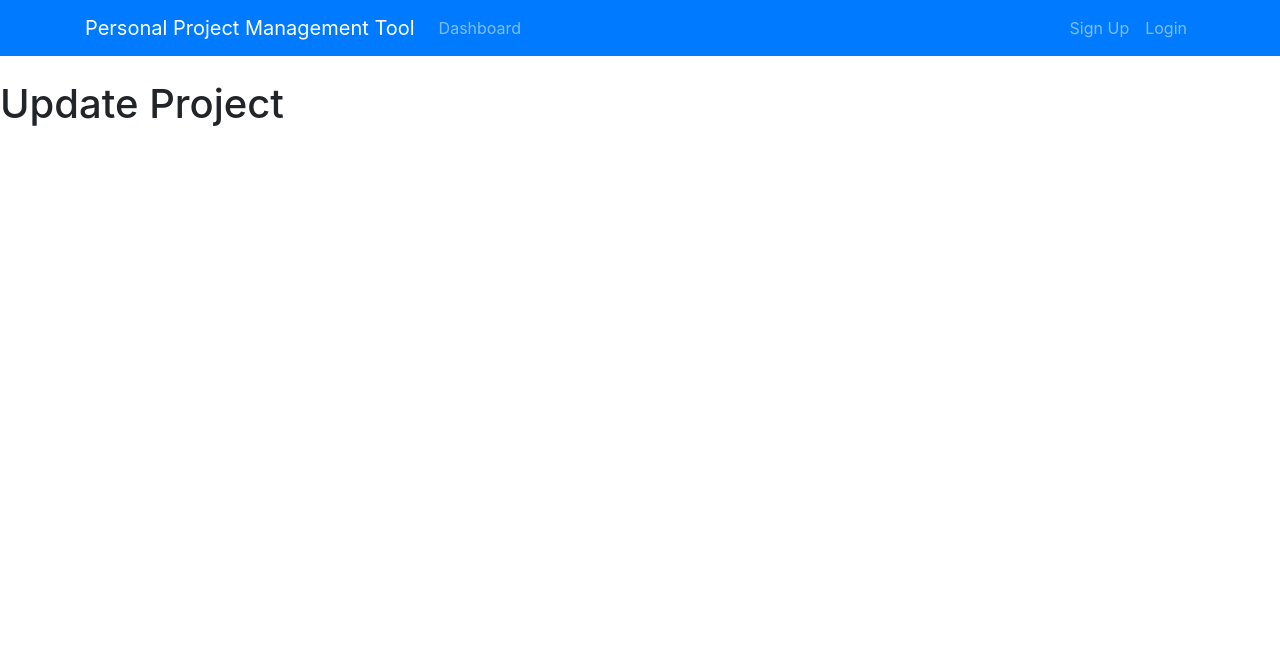
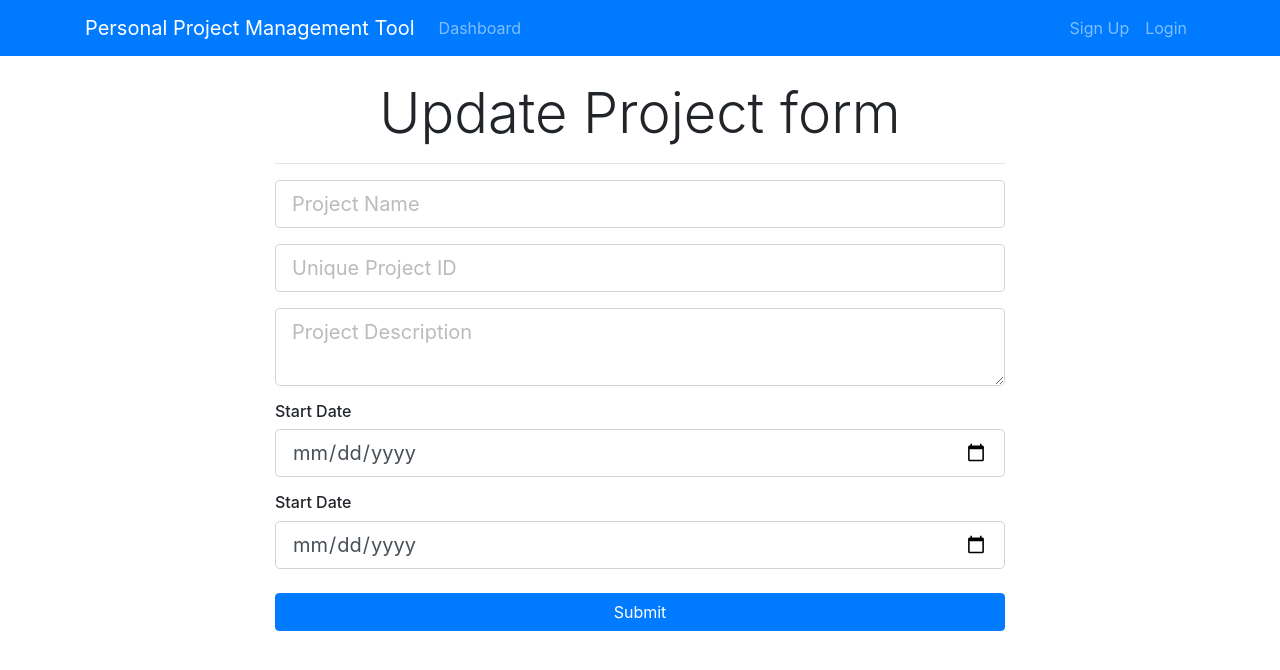
Before and after one commit to jimalman/PPMTool, a React (Create React App) app in the folder ppmtool-react-client/: page /updateProject/1 in a window 1280 px wide. Shown: the top 670 px of the page. Built offline with nearby package versions, Linux system fonts and the light colour scheme; no server answers.

Commit message:
update working

```diff
--- a/ppmtool-react-client/src/components/Project/UpdateProject.js
+++ b/ppmtool-react-client/src/components/Project/UpdateProject.js
@@ -1,31 +1,106 @@
 import React, { Component } from "react";
 import PropTypes from "prop-types";
 import { connect } from "react-redux";
-import classnames from "classnames";
-import { getProject } from "../../actions";
+
+import { getProject, createProject } from "../../actions";
+import ProjectForm from "./ProjectForm";
 
 class UpdateProject extends Component {
+  constructor() {
+    super();
+
+    this.state = {
+      id: "",
+      projectName: "",
+      projectIdentifier: "",
+      description: "",
+      startDate: "",
+      endDate: ""
+    };
+  }
+
   componentDidMount() {
     const { id } = this.props.match.params;
     this.props.getProject(id, this.props.history);
   }
 
+  componentWillReceiveProps(nextProps) {
+    const {
+      id,
+      projectName,
+      projectIdentifier,
+      description,
+      startDate,
+      endDate
+    } = nextProps.project;
+
+    this.setState({
+      id,
+      projectName,
+      projectIdentifier,
+      description,
+      startDate,
+      endDate
+    });
+  }
+
+  onChange = e => {
+    this.setState({ [e.target.name]: e.target.value });
+  };
+
+  onSubmit = e => {
+    e.preventDefault();
+    const newProject = {
+      id: this.state.id,
+      projectName: this.state.projectName,
+      projectIdentifier: this.state.projectIdentifier,
+      description: this.state.description,
+      startDate: this.state.startDate,
+      endDate: this.state.endDate
+    };
+    this.props.createProject(newProject, this.props.history);
+  };
+
   render() {
     return (
-      <div>
-        <h1>Update Project</h1>
+      <div className="project">
+        <div className="container">
+          <div className="row">
+            <div className="col-md-8 m-auto">
+              <h5 className="display-4 text-center">Update Project form</h5>
+              <hr />
+              <ProjectForm
+                onChange={this.onChange}
+                onSubmit={this.onSubmit}
+                errors={this.props.errors}
+                projectName={this.state.projectName}
+                projectIdentifier={this.state.projectIdentifier}
+                description={this.state.description}
+                startDate={this.state.startDate}
+                endDate={this.state.endDate}
+              />
+            </div>
+          </div>
+        </div>
       </div>
     );
   }
 }
 
 UpdateProject.propTypes = {
-  getProject: PropTypes.func.isRequired
+  getProject: PropTypes.func.isRequired,
+  createProject: PropTypes.func.isRequired,
+  project: PropTypes.object.isRequired
 };
 
-//mapStateToProps = state = {};
+const mapStateToProps = state => {
+  return {
+    errors: state.errors,
+    project: state.project.project
+  };
+};
 
 export default connect(
-  null,
-  { getProject }
+  mapStateToProps,
+  { getProject, createProject }
 )(UpdateProject);
--- a/ppmtool-react-client/src/store.js
+++ b/ppmtool-react-client/src/store.js
@@ -2,7 +2,6 @@ import { createStore, applyMiddleware, compose } from "redux";
 import thunk from "redux-thunk";
 import reducers from "./reducers";
 
-const initialState = {};
 const middleware = { thunk };
 
 let store;
```
